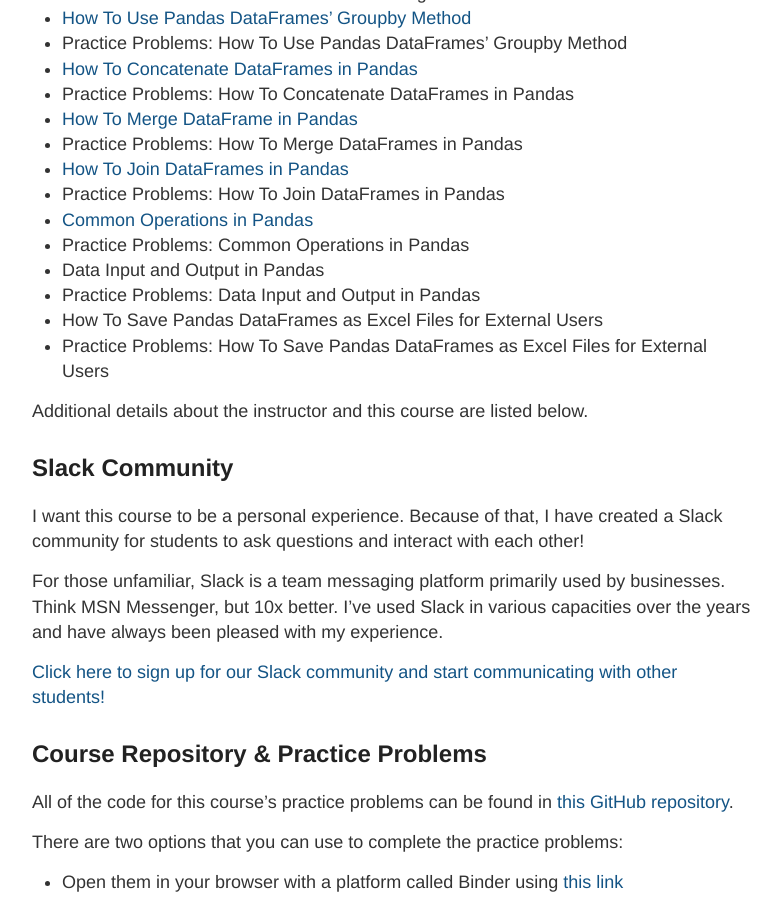
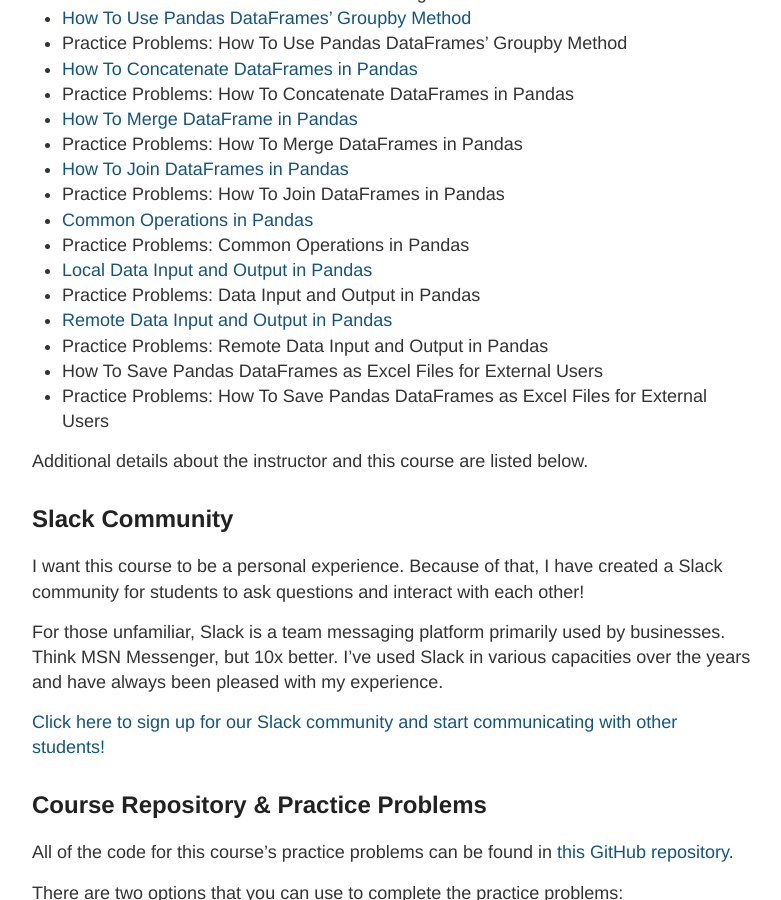
Before and after one commit to rosyberti/website, a Jekyll site: the page built from advanced-python/index.md, in a window 1280 px wide and 900 px high, scrolled down 820 px. Shown: the whole window, without its empty margins (248-1029 px from the left). Built offline with Jekyll 4.4.1, drawn with Linux system fonts in a browser that asks for light colours.

Commit message:
added url for local and remote data

```diff
--- a/advanced-python/index.md
+++ b/advanced-python/index.md
@@ -33,8 +33,10 @@ This course will set you on a path towards becoming an expert in Python programm
 * Practice Problems: How To Join DataFrames in Pandas
 * [Common Operations in Pandas]({{ site.baseurl }}/advanced-python/pandas-common-operations/)
 * Practice Problems: Common Operations in Pandas
-* Data Input and Output in Pandas
+* [Local Data Input and Output in Pandas]({{ site.baseurl }}/advanced-python/pandas-data-input-output/)
 * Practice Problems: Data Input and Output in Pandas
+* [Remote Data Input and Output in Pandas]({{ site.baseurl }}/advanced-python/remote-data/)
+* Practice Problems: Remote Data Input and Output in Pandas
 * How To Save Pandas DataFrames as Excel Files for External Users
 * Practice Problems: How To Save Pandas DataFrames as Excel Files for External Users
 
```
